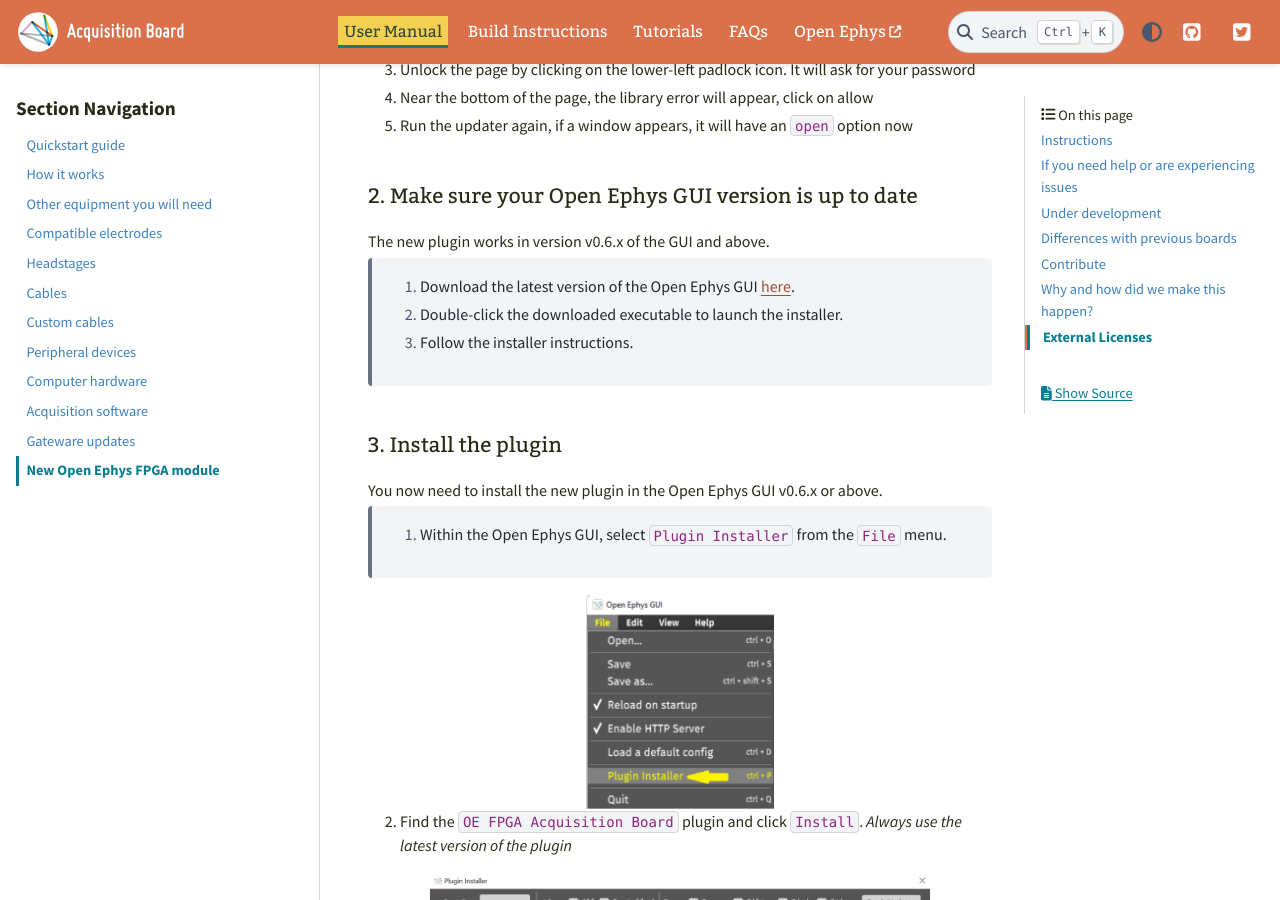
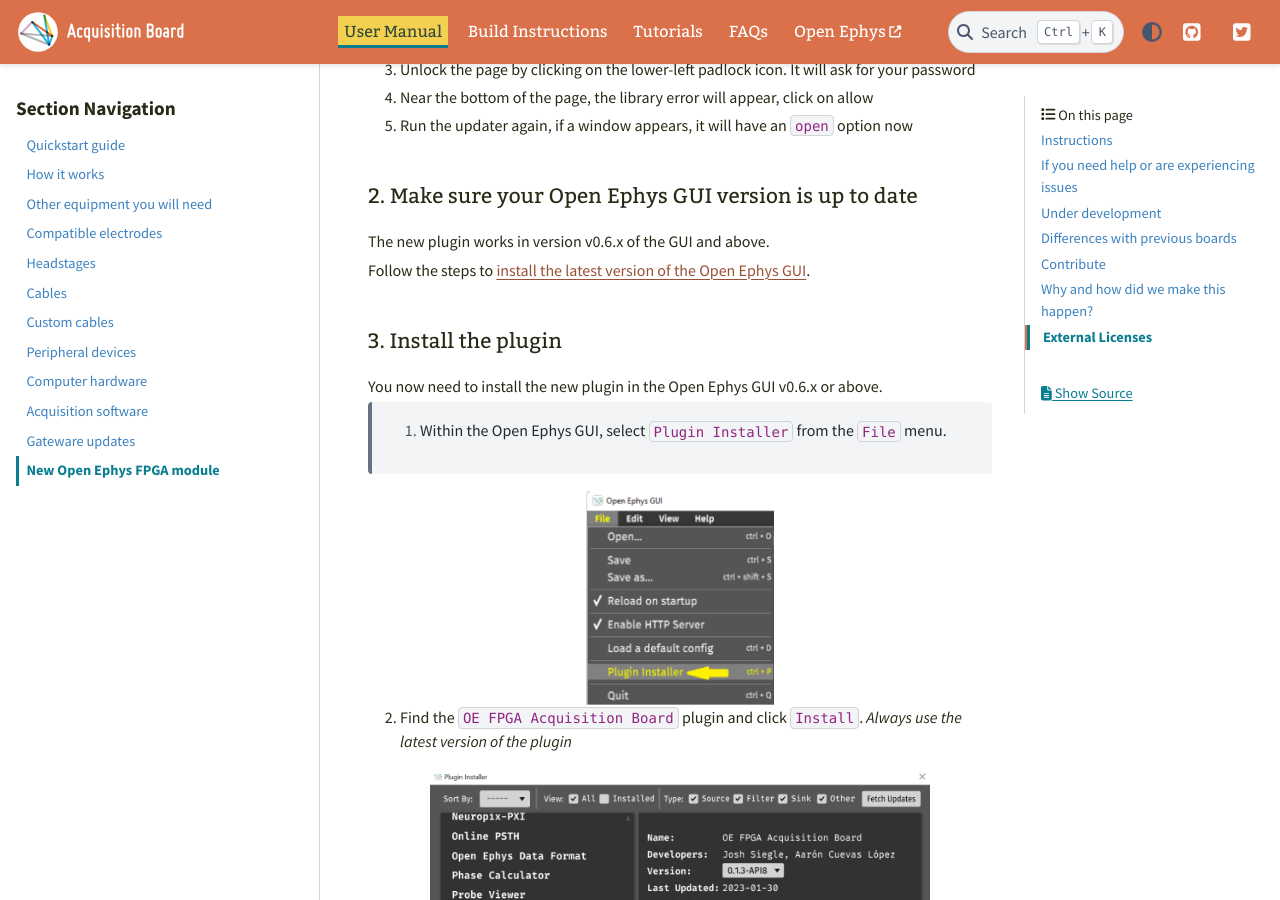
Before and after one commit to open-ephys/acq-board-docs, a Sphinx documentation site: the page built from source/User-Manual/New-FPGA.rst, in a window 1280 px wide and 900 px high, scrolled down 1630 px. Built offline with Sphinx 7.4.7 and the PyData theme 0.15.4, drawn with Linux system fonts in a browser that asks for light colours.

Commit message:
linked to the GUI-docs for installation

```diff
--- a/source/User-Manual/New-FPGA.rst
+++ b/source/User-Manual/New-FPGA.rst
@@ -62,9 +62,7 @@
 
 The new plugin works in version v0.6.x of the GUI and above.
 
-   #. Download the latest version of the Open Ephys GUI `here <https://open-ephys.org/gui>`_.
-   #. Double-click the downloaded executable to launch the installer.
-   #. Follow the installer instructions.
+Follow the steps to `install the latest version of the Open Ephys GUI <https://open-ephys.github.io/gui-docs/User-Manual/Installing-the-GUI.html#>`_.
 
 .. _newfpga_plugin:
 
```
